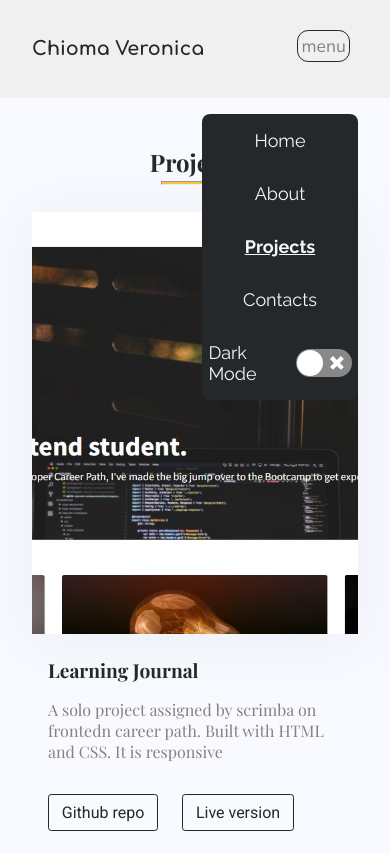
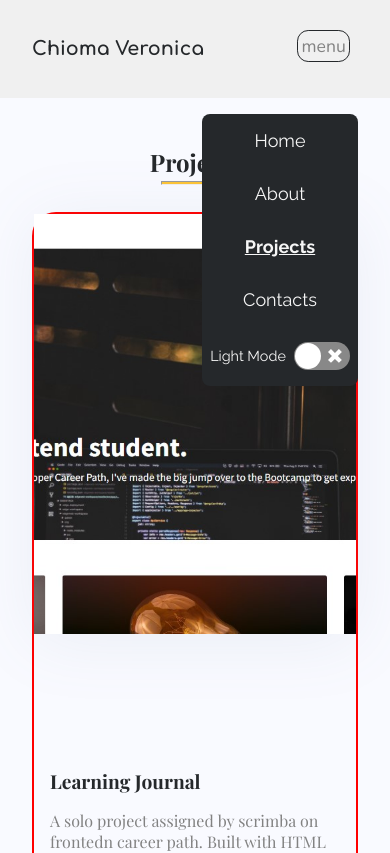
Before and after one commit to SisiVero/portfolio, a React (Create React App) app: page /projects in a window 390 px wide. Shown: the top 853 px of the page. Built offline with nearby package versions, Linux system fonts and the light colour scheme; a web font is replaced by a local one.

Commit message:
projects div corrected

```diff
--- a/src/components/Footer.css
+++ b/src/components/Footer.css
@@ -39,7 +39,7 @@
   .links-div {
     gap: 0;
     margin: 0 auto ;
-    padding: 4rem 0.4rem 0.4rem;
+    padding: 5rem 0.4rem 0.4rem;
     flex-direction: column;
   }
 
--- a/src/components/Hero.css
+++ b/src/components/Hero.css
@@ -75,7 +75,7 @@
     font-size: 1.5em;
   }
   .intro-text{
-    margin: 0 0 1.5rem 0;
+    margin: 3rem 0 1.5rem 0;
   }
   .hire-btn,
   .work-btn {
--- a/src/components/NavBar.css
+++ b/src/components/NavBar.css
@@ -100,6 +100,9 @@ nav ul {
 
 /* Mobile screen */
 @media only screen and (max-width: 767px) {
+  .theme-text {
+font-size: .9em;
+  }
   nav.nav-bar {
     display: flex;
     justify-content: space-between;
--- a/src/components/NavBar.jsx
+++ b/src/components/NavBar.jsx
@@ -10,7 +10,8 @@ export default function NavBar({ toggleTheme, theme }) {
     setMenu(!menu)
   }
 
-  const closeMenu = () => {
+  const closeMenu = (e) => {
+    e.stopPropagation()
     setMenu(false)
   }
 
@@ -67,7 +68,7 @@ export default function NavBar({ toggleTheme, theme }) {
           </NavLink>
         </li>
         <li className="list-item theme-text">
-          <label>{theme === '' ? 'Dark Mode' : 'Light Mode'}</label>
+          <label>{theme === '' ? 'Light Mode' : 'Dark Mode'}</label>
           <ReactSwitch onChange={toggleTheme} checked={theme === 'dark'} className="switch"/>
         </li>
       </ul>
--- a/src/components/Projects.css
+++ b/src/components/Projects.css
@@ -6,7 +6,7 @@
   justify-content: center;
   padding-top: 9rem;
 }
-#dark .projects-container{
+#dark .projects-container {
   background: var(--body-background);
   color: var(--body-color);
 }
@@ -16,7 +16,7 @@
   font-weight: bold;
   color: var(--font-high-emphasis, #25282b);
 }
-#dark .header{
+#dark .header {
   color: var(--body-color);
 }
 hr {
@@ -26,13 +26,13 @@ hr {
   background-color: #fdc435;
 }
 
-.project-items
 .project-items {
   margin-bottom: 5rem;
   display: flex;
   justify-content: space-between;
-  align-items: flex-start;
+  flex-direction: row;
   border-radius: 1.5rem;
+  border: 2px solid red;
   box-shadow: 0px 6px 64px 0px rgba(112, 144, 176, 0.1);
 }
 
@@ -48,7 +48,7 @@ hr {
   color: var(--font-high-emphasis, #25282b);
   font-weight: 700;
 }
-#dark .project-name{
+#dark .project-name {
   color: var(--body-color);
 }
 .project-desc {
@@ -58,7 +58,7 @@ hr {
 
 .project-image {
   object-fit: cover;
-  width: 31rem;
+  width: 45%;
   height: 32.875rem;
   border-radius: 0 1.5rem 1.5rem 0;
 }
@@ -75,7 +75,7 @@ hr {
   margin-top: 1rem;
 }
 #dark .github-link,
-#dark .live-link{
+#dark .live-link {
   background: var(--button-background);
 }
 .github-link,
@@ -137,8 +137,8 @@ hr {
   .project-desc {
     line-height: 1.5;
     font-weight: normal;
-    color:  #828282;
-    font-size: .8em;
+    color: #828282;
+    font-size: 0.8em;
   }
 
   .project-image {
@@ -146,13 +146,12 @@ hr {
   }
 
   .project-image-mobile {
-    margin-bottom: .8rem;
+    margin-bottom: 0.8rem;
     display: flex;
     object-fit: cover;
     width: 100%;
     height: 50%;
     box-shadow: 0px 6px 64px 0px rgba(104, 130, 155, 0.1);
-
   }
   /* Links css */
   .project-links {
@@ -162,7 +161,6 @@ hr {
     color: #25282b;
     margin-top: 1rem;
     margin-bottom: 6rem;
-
   }
   .github-link,
   .live-link {
@@ -172,6 +170,4 @@ hr {
     border-radius: 0.2rem;
     color: #25282b;
   }
-
-
 }
```
